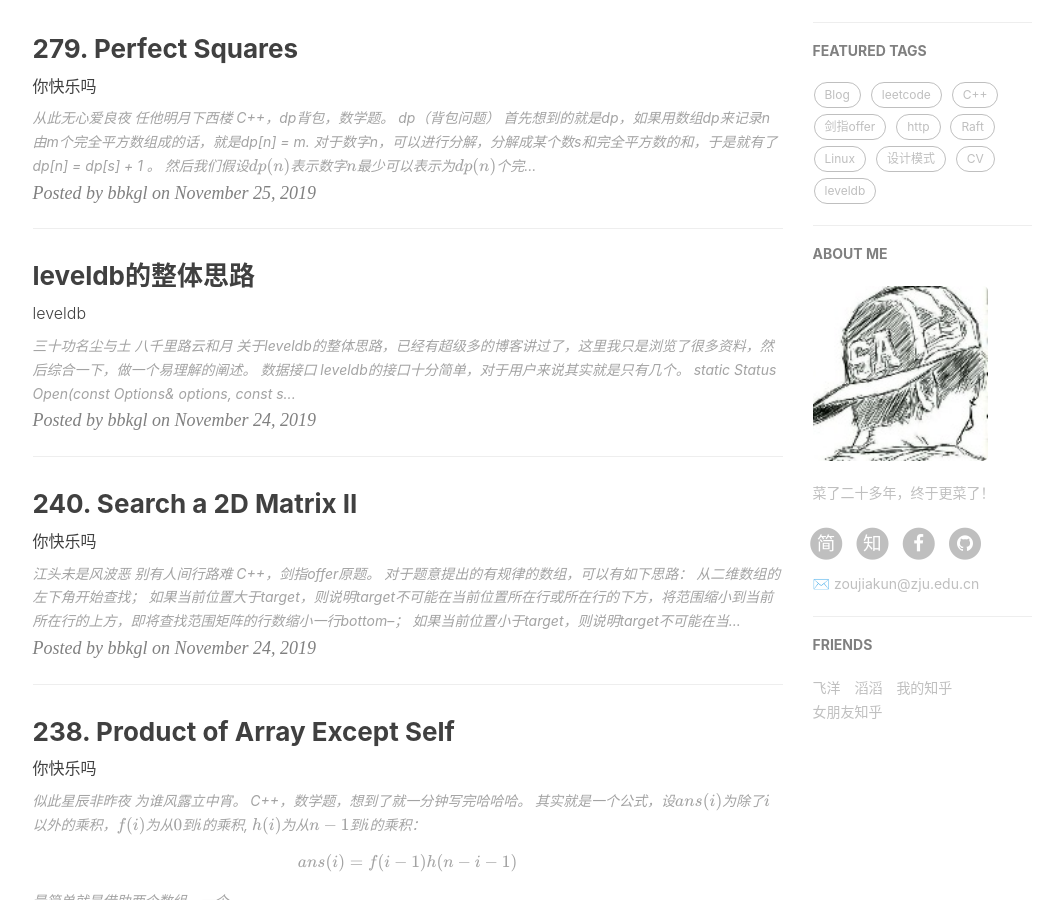
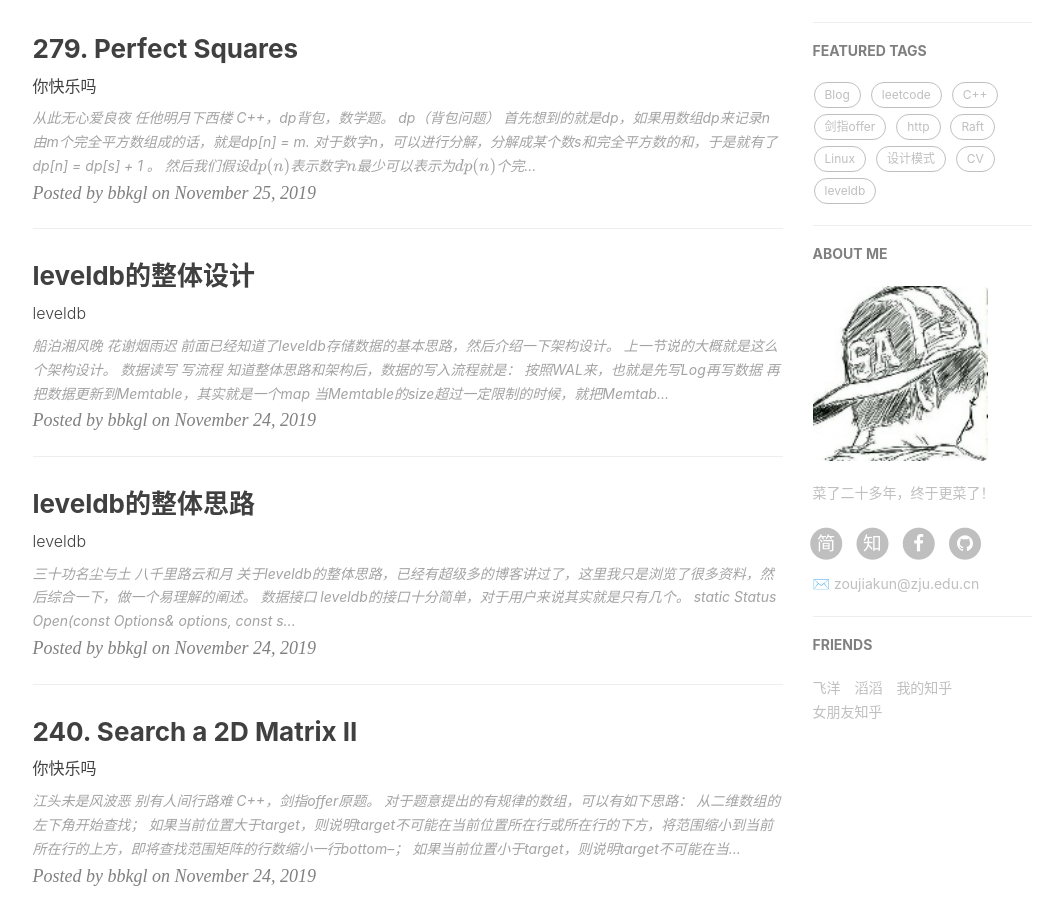
Before and after one commit to bbkgl/bbkgl.github.io, a Jekyll site: the page built from index.html, in a window 1280 px wide and 900 px high, scrolled down 436 px. Shown: the whole window, without its empty margins (135-1198 px from the left). Built offline with Jekyll 4.4.1, drawn with Linux system fonts in a browser that asks for light colours; nearby versions of some CDN libraries; formulas are drawn with MathJax 3; the list of posts is cut into pages by our own code; comment, search, counter and statistics services are not loaded; some of the changed text lies outside the part shown.

Commit message:
leveldb-3

```diff
--- a/_posts/2019-11-24-leveldb整体思路.md
+++ b/_posts/2019-11-24-leveldb(2).md
@@ -112,4 +112,17 @@ leveldb中把SST文件定义成Table，每个Table又划分为多个连续的Blo
 
 ![](https://ae01.alicdn.com/kf/Hef2d16c0ad9748fd9b2332e705e4d9b9e.jpg)
 
-磁盘上的block根据新旧先后分层。总是上面一层的与下面一层的合并。读的时候先查内存，内存中没有的时候，再顺次从Level0~LevelN里面的磁盘块内容。直到找到Key即返回相应的val。找不到说明不存在，返回NULL。
+磁盘上的block根据新旧先后分层。总是上面一层的与下面一层的合并。好吧，这里先不多说了，现在也不了解，先知道有这么个东西。
+
+#### 总结
+
+总结上面说的，基本就是以下的思路：
+
+1. 写WAL LOG，也就是先写日志
+2. 日志写完后，更新内存，g也就是Memtable
+3. 当内存中存储的数据达到一定的量以后，就把Memtable变成不可变的内存块（方便和磁盘上的块合并）
+4. 把内存块上与磁盘上的Block，也就是.sst文件进行合并，到这里内存和磁盘上块的合并是顺序读写的
+5. 磁盘上的Block根据新旧先后分层，总是上一层与下一层合并
+6. 读的时候先查内存，内存中没有的时候，再顺次从Leve0～LevelN里面的磁盘查找，直到找到对应的Key，不存在则返回NULL
+
+![](https://ae01.alicdn.com/kf/H116e6cbd6f234a3da9c547904e584a16a.jpg)
--- /dev/null
+++ b/_posts/2019-11-25-leveldb(3).md
@@ -0,0 +1,67 @@
+---
+layout:     post
+title:      leveldb的整体设计
+subtitle:   leveldb
+date:       2019-11-24
+author:     bbkgl
+header-img: img/post-bg-0016.jpg
+catalog: true
+tags:
+    - leveldb
+---
+
+>船泊湘风晚
+>
+>花谢烟雨迟
+
+前面已经知道了leveldb存储数据的基本思路，然后介绍一下架构设计。
+
+![](https://ae01.alicdn.com/kf/H54e6ceae0385470982447a1ce8f00f26V.jpg)
+
+上一节说的大概就是这么个架构设计。
+
+## 数据读写
+
+#### 写流程
+
+知道整体思路和架构后，数据的写入流程就是：
+
+1. 按照WAL来，也就是先写Log再写数据
+2. 再把数据更新到Memtable，其实就是一个map
+3. 当Memtable的size超过一定限制的时候，就把Memtable变成一个Immutable memtable，也就是不能更改的map
+4. Immutable memtable写入到磁盘中，按照Log写，然后释放Log的空间
+5. 当Level0 SST文件大小过大的时候，会与下层逐级合并，保证有序性
+6. 后面的层级合并与上述过程类似
+
+需要注意的是，大多数时候，写入流程到1或者2就能结束了，但是当数据量特别大的时候，后台会继续进行数据的合并操作，也就是写入到内存和最后写入到磁盘这两个过程是并发或者并行的。
+
+#### 读流程
+
+读取流程比较简单：
+
+1. 先去Memtable中根据键查找，如果有就返回值，不然进入下一个过程
+2. 然后去Immutable memtable中继续查找，找到返回，没找到进入下一个过程
+3. 然后就去磁盘中找，依次从Level0-LevelN
+4. 从数据的新旧程度来说，从0-N依次为旧数据，查找的时候也是按照这个顺序查找，也就是一个个翻文件，翻到返回值，没翻到就返回空
+
+![](https://ae01.alicdn.com/kf/H2a9cf67038e84167a422d132211c197eT.jpg)
+
+上图就是读取的流程。
+
+## Manifest和Current文件
+
+除了上述几个结构以外，还有Manifest和Current文件。
+
+#### Manifest文件
+
+Manifest文件记录所有SST文件中的表信息和相关操作：
+
+1. Manifest文件中记录了leveldb中所有层级的表，每一个SST中表的范围和其他重要的元数据
+2. 以日志的格式存储
+3. 所有对SST文件的增删操作都会追加到日志中
+
+#### Current文件
+
+记载了当前manifest文件名。
+
+> 参考：[LevelDB源码解析4. 架构设计](<https://zhuanlan.zhihu.com/p/34665791>)
```
